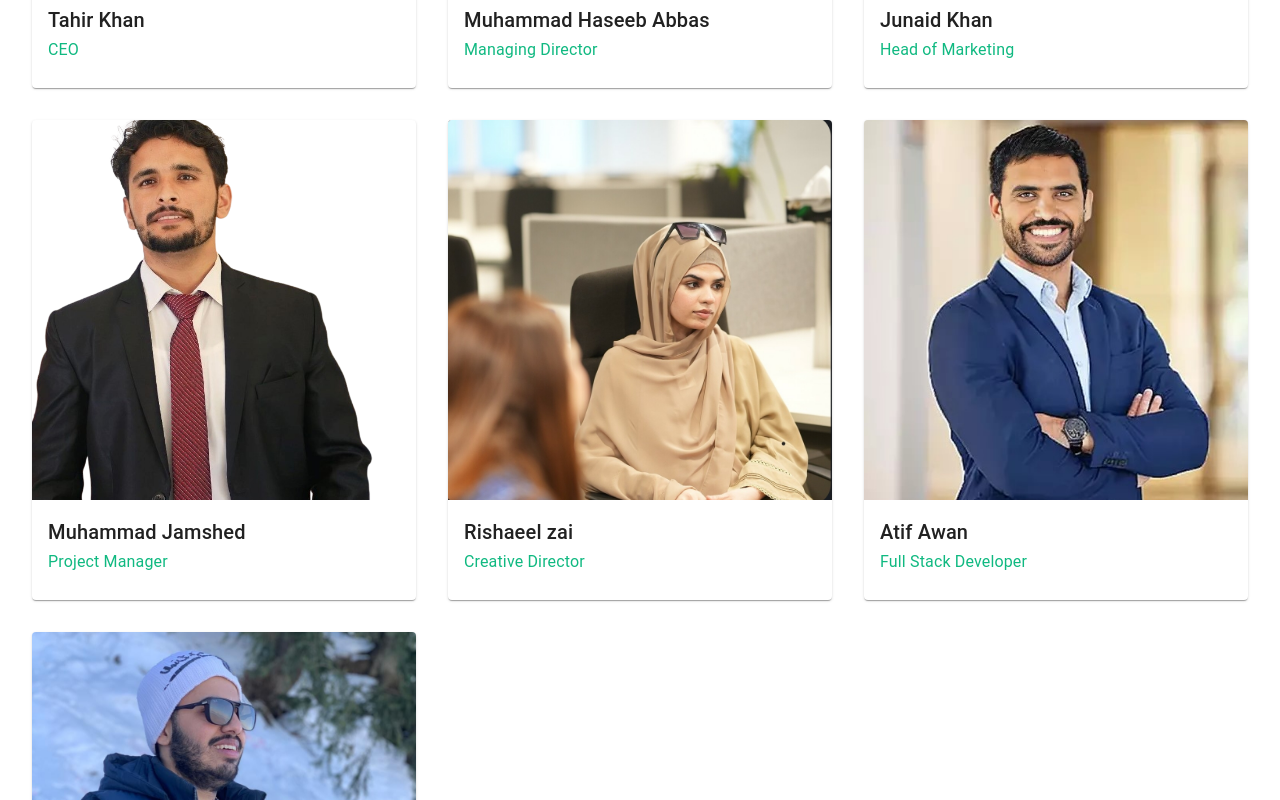
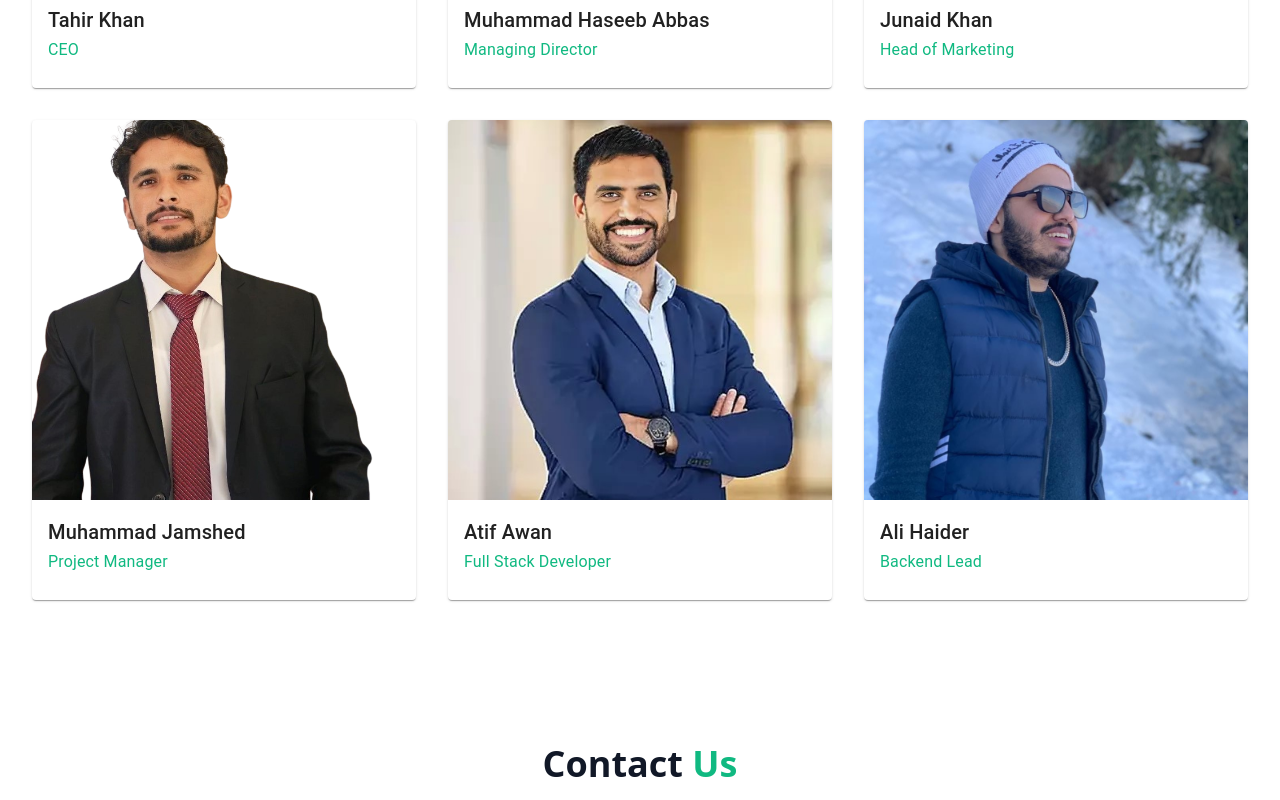
Before and after one commit to muhammadjamshed7/AAA-Technology, a React (Vite) app: page /about in a window 1280 px wide. Shown: the part 560-1360 px from the top of the page. Built offline with nearby package versions, Linux system fonts and the light colour scheme.

Commit message:
creative removed

```diff
--- a/src/components/About.tsx
+++ b/src/components/About.tsx
@@ -22,11 +22,11 @@ const team = [
     position: "Project Manager",
     image: "/assets/images/Jamshed_profile.png",
   },
-  {
-    name: "Rishaeel zai",
-    position: "Creative Director",
-    image: "/assets/images/raseel2.jpeg",
-  },
+  // {
+  //   name: "Rishaeel zai",
+  //   position: "Creative Director",
+  //   image: "/assets/images/raseel2.jpeg",
+  // },
 
   {
     name: "Atif Awan",
```
